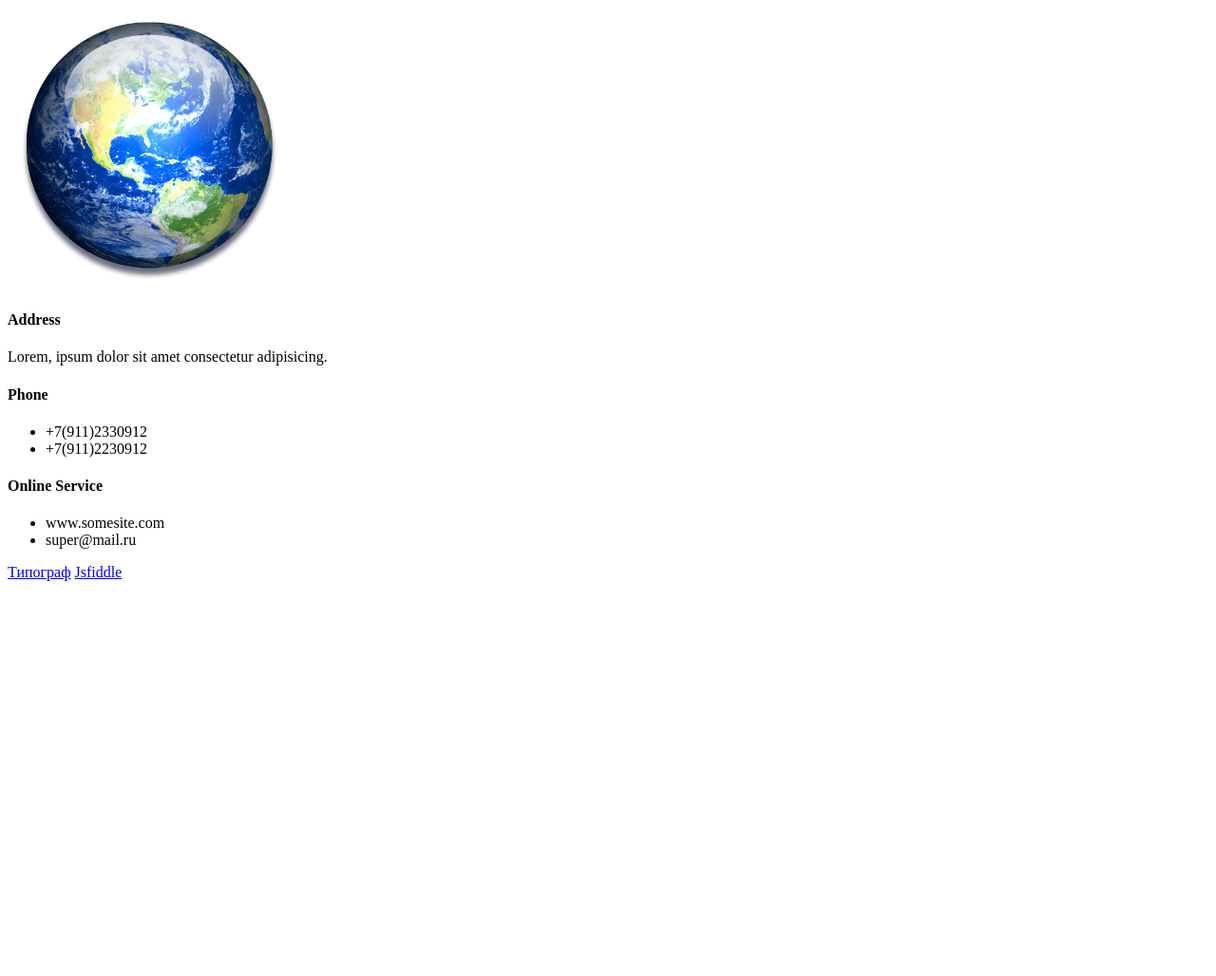
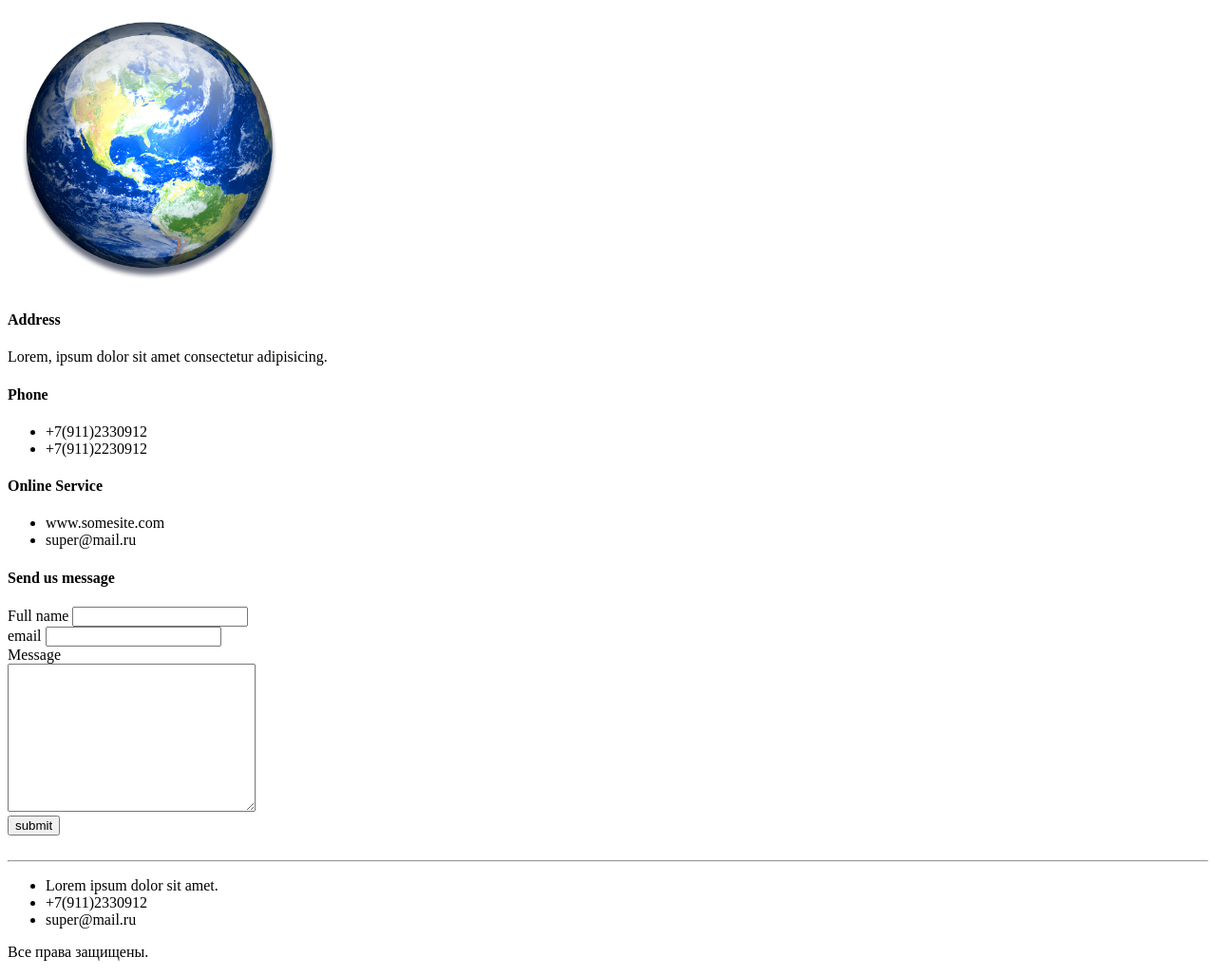
Before and after one commit to alexdiptan/html-css, a plain HTML site: page lesson2/contacts.html in a window 1280 px wide. Shown: the part 150-1178 px from the top of the page at 95% size. Before the commit the page ends 800 px from the top, so only its background shows below. Drawn offline with Linux system fonts and the light colour scheme.

Commit message:
lesson2 done

```diff
--- a/lesson2/contacts.html
+++ b/lesson2/contacts.html
@@ -18,6 +18,7 @@
     <h2>Contact us</h2>
     <p>Lorem ipsum dolor sit, amet consectetur adipisicing elit. Quos, tenetur.</p>
     <img src="images/earth.png" alt="picture" width="300">
+    <form action="#">
         <h4>Address</h4>
         <p>Lorem, ipsum dolor sit amet consectetur adipisicing.</p>
         <h4>Phone</h4>
@@ -30,9 +31,28 @@
             <li>www.somesite.com</li>
             <li>super@mail.ru</li>
         </ul>
-    <a href="https://www.artlebedev.ru/typograf/" target="_blank">Типограф</a>
-    <a href="https://jsfiddle.net/" target="_blank">Jsfiddle</a>
-
+        <h4>Send us message</h4>
+        Full name <input type="text">
+        <br>
+        email <input type="email">
+        <br>
+        Message
+        <br>
+        <textarea cols="30" rows="10"></textarea>
+        <br>
+        <button type="submit">submit</button>
+        <br>
+        <br>
+        <script type="text/javascript" charset="utf-8" async
+            src="https://api-maps.yandex.ru/services/constructor/1.0/js/?um=constructor%3A8a5cae76a572aebdb242fd652f6b34cab3cdc7f03e3bdc3d9b5fa43d8c47c7e2&amp;width=500&amp;height=400&amp;lang=ru_RU&amp;scroll=true"></script>
+        <hr>
+        <ul>
+            <li>Lorem ipsum dolor sit amet.</li>
+            <li>+7(911)2330912</li>
+            <li>super@mail.ru</li>
+        </ul>
+        <p>Все права защищены.</p>
+    </form>
 </body>
 
 </html>
```
Also changed, not shown: lesson2/index.html (+1 -1 lines). Lines whose indentation alone changed are shown as unchanged.
